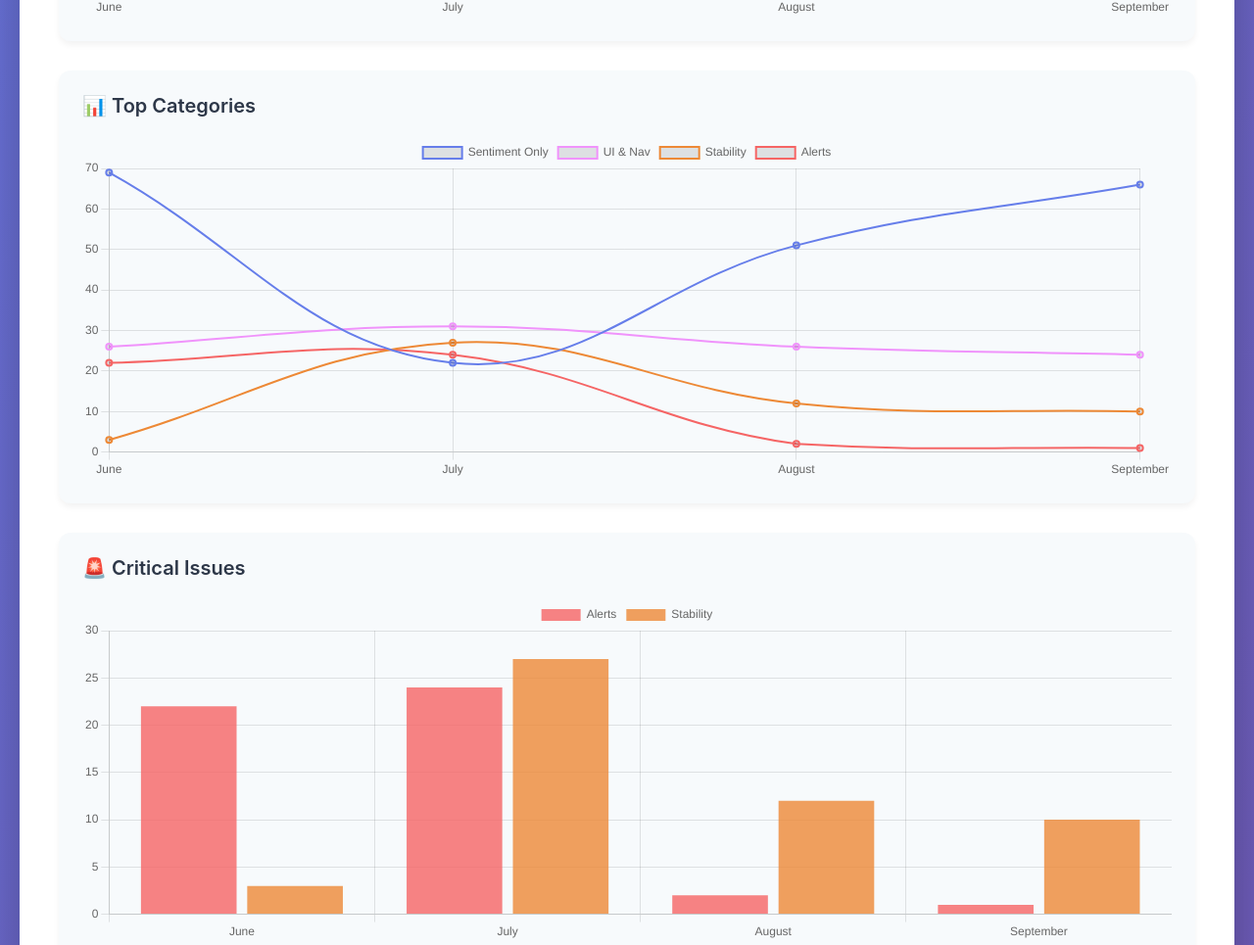
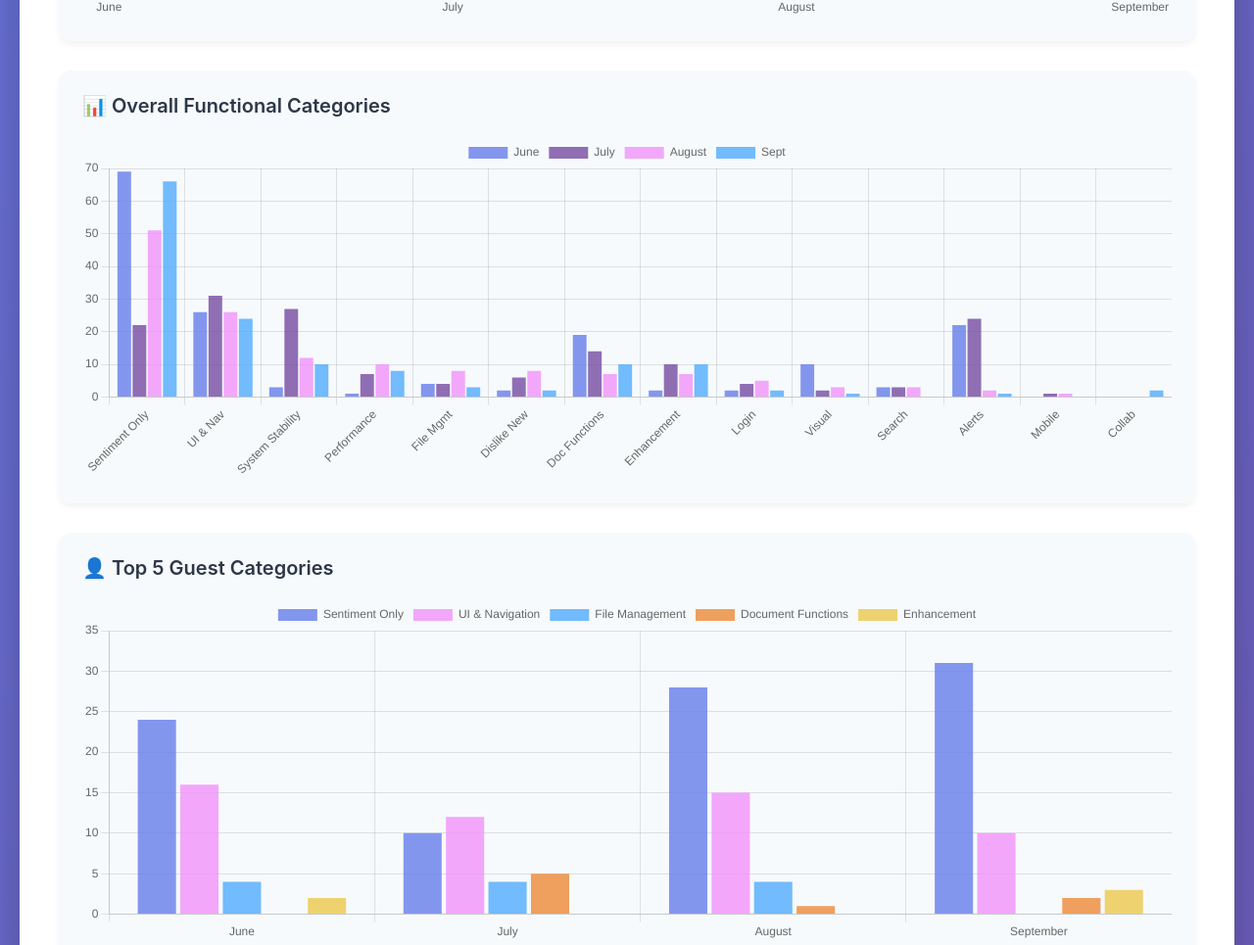
Before and after one commit to mhaynie-creator/feedback-dashboard-, a plain HTML site: page index.html in a window 1280 px wide. Shown: the part 1224-2189 px from the top of the page at 98% size. Drawn offline with nearby package versions, Linux system fonts and the light colour scheme.

Commit message:
Update index.html

```diff
--- a/index.html
+++ b/index.html
@@ -152,13 +152,18 @@
                 </div>
 
                 <div class="chart-container">
-                    <div class="chart-title">📊 Top Categories</div>
+                    <div class="chart-title">📊 Overall Functional Categories</div>
                     <canvas id="chart3"></canvas>
                 </div>
 
                 <div class="chart-container">
-                    <div class="chart-title">🚨 Critical Issues</div>
+                    <div class="chart-title">👤 Top 5 Guest Categories</div>
                     <canvas id="chart4"></canvas>
+                </div>
+
+                <div class="chart-container">
+                    <div class="chart-title">👥 Top 5 Regular User Categories</div>
+                    <canvas id="chart9"></canvas>
                 </div>
 
                 <div class="chart-container">
@@ -277,39 +282,81 @@
                 }
             });
 
-            // Chart 3: Top Categories
+            // Chart 3: ALL Functional Categories
             new Chart(document.getElementById('chart3'), {
-                type: 'line',
+                type: 'bar',
+                data: {
+                    labels: ['Sentiment Only', 'UI & Nav', 'System Stability', 'Performance', 'File Mgmt', 'Dislike New', 'Doc Functions', 'Enhancement', 'Login', 'Visual', 'Search', 'Alerts', 'Mobile', 'Collab'],
+                    datasets: [
+                        {
+                            label: 'June',
+                            data: [69, 26, 3, 1, 4, 2, 19, 2, 2, 10, 3, 22, 0, 0],
+                            backgroundColor: 'rgba(102, 126, 234, 0.8)'
+                        },
+                        {
+                            label: 'July',
+                            data: [22, 31, 27, 7, 4, 6, 14, 10, 4, 2, 3, 24, 1, 0],
+                            backgroundColor: 'rgba(118, 75, 162, 0.8)'
+                        },
+                        {
+                            label: 'August',
+                            data: [51, 26, 12, 10, 8, 8, 7, 7, 5, 3, 3, 2, 1, 0],
+                            backgroundColor: 'rgba(240, 147, 251, 0.8)'
+                        },
+                        {
+                            label: 'Sept',
+                            data: [66, 24, 10, 8, 3, 2, 10, 10, 2, 1, 0, 1, 0, 2],
+                            backgroundColor: 'rgba(79, 172, 254, 0.8)'
+                        }
+                    ]
+                },
+                options: {
+                    responsive: true,
+                    maintainAspectRatio: true,
+                    scales: {
+                        y: { beginAtZero: true },
+                        x: {
+                            ticks: {
+                                autoSkip: false,
+                                maxRotation: 45,
+                                minRotation: 45
+                            }
+                        }
+                    },
+                    plugins: { legend: { position: 'top' } }
+                }
+            });
+
+            // Chart 4: Top 5 Guest Categories by Month
+            new Chart(document.getElementById('chart4'), {
+                type: 'bar',
                 data: {
                     labels: months,
                     datasets: [
                         {
                             label: 'Sentiment Only',
-                            data: [69, 22, 51, 66],
-                            borderColor: 'rgb(102, 126, 234)',
-                            borderWidth: 2,
-                            tension: 0.4
+                            data: [24, 10, 28, 31],
+                            backgroundColor: 'rgba(102, 126, 234, 0.8)'
                         },
                         {
-                            label: 'UI & Nav',
-                            data: [26, 31, 26, 24],
-                            borderColor: 'rgb(240, 147, 251)',
-                            borderWidth: 2,
-                            tension: 0.4
+                            label: 'UI & Navigation',
+                            data: [16, 12, 15, 10],
+                            backgroundColor: 'rgba(240, 147, 251, 0.8)'
                         },
                         {
-                            label: 'Stability',
-                            data: [3, 27, 12, 10],
-                            borderColor: 'rgb(237, 137, 54)',
-                            borderWidth: 2,
-                            tension: 0.4
+                            label: 'File Management',
+                            data: [4, 4, 4, 0],
+                            backgroundColor: 'rgba(79, 172, 254, 0.8)'
                         },
                         {
-                            label: 'Alerts',
-                            data: [22, 24, 2, 1],
-                            borderColor: 'rgb(245, 101, 101)',
-                            borderWidth: 2,
-                            tension: 0.4
+                            label: 'Document Functions',
+                            data: [0, 5, 1, 2],
+                            backgroundColor: 'rgba(237, 137, 54, 0.8)'
+                        },
+                        {
+                            label: 'Enhancement',
+                            data: [2, 0, 0, 3],
+                            backgroundColor: 'rgba(236, 201, 75, 0.8)'
                         }
                     ]
                 },
@@ -321,21 +368,36 @@
                 }
             });
 
-            // Chart 4: Critical Issues
-            new Chart(document.getElementById('chart4'), {
+            // Chart 9: Top 5 Regular User Categories by Month
+            new Chart(document.getElementById('chart9'), {
                 type: 'bar',
                 data: {
                     labels: months,
                     datasets: [
                         {
+                            label: 'Sentiment Only',
+                            data: [45, 12, 23, 35],
+                            backgroundColor: 'rgba(102, 126, 234, 0.8)'
+                        },
+                        {
+                            label: 'System Stability',
+                            data: [0, 27, 11, 0],
+                            backgroundColor: 'rgba(237, 137, 54, 0.8)'
+                        },
+                        {
                             label: 'Alerts',
-                            data: [22, 24, 2, 1],
+                            data: [22, 24, 0, 0],
                             backgroundColor: 'rgba(245, 101, 101, 0.8)'
                         },
                         {
-                            label: 'Stability',
-                            data: [3, 27, 12, 10],
-                            backgroundColor: 'rgba(237, 137, 54, 0.8)'
+                            label: 'UI & Navigation',
+                            data: [10, 19, 11, 14],
+                            backgroundColor: 'rgba(240, 147, 251, 0.8)'
+                        },
+                        {
+                            label: 'Performance',
+                            data: [0, 0, 8, 8],
+                            backgroundColor: 'rgba(79, 172, 254, 0.8)'
                         }
                     ]
                 },
```
